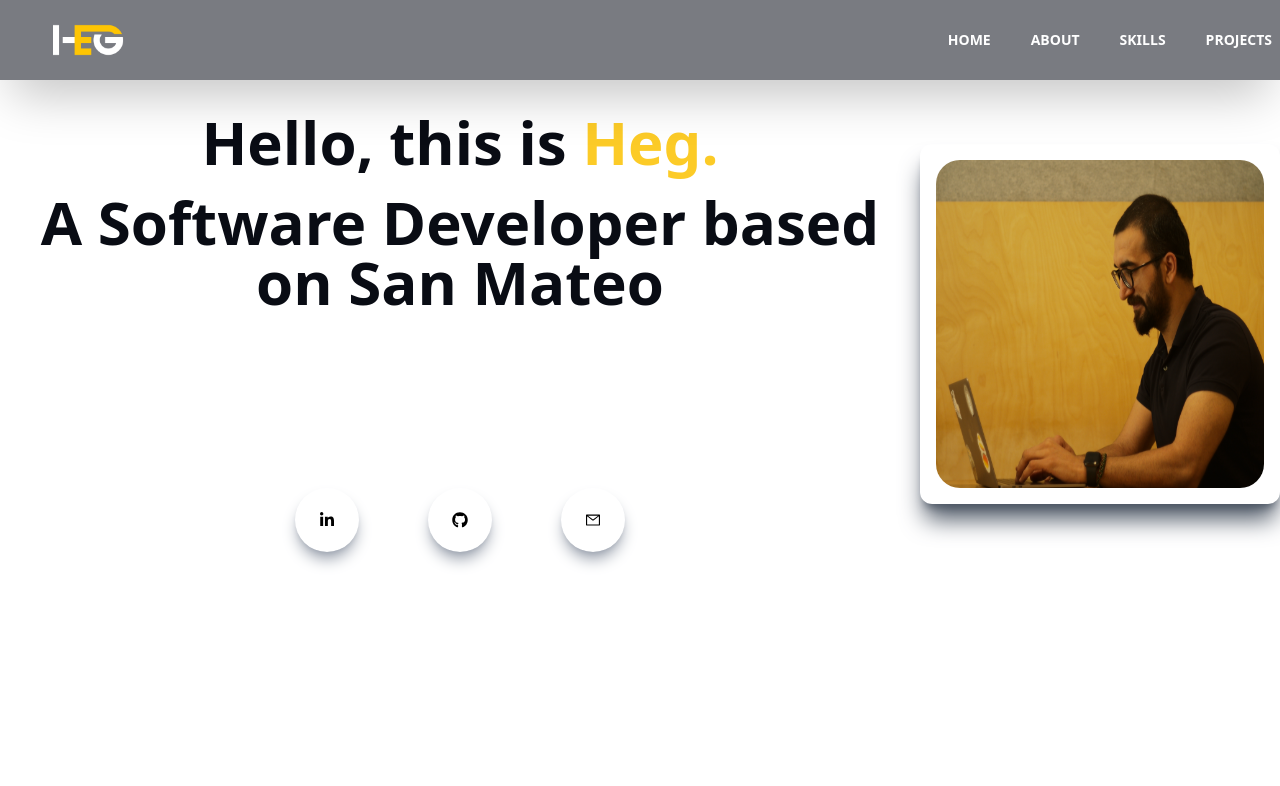
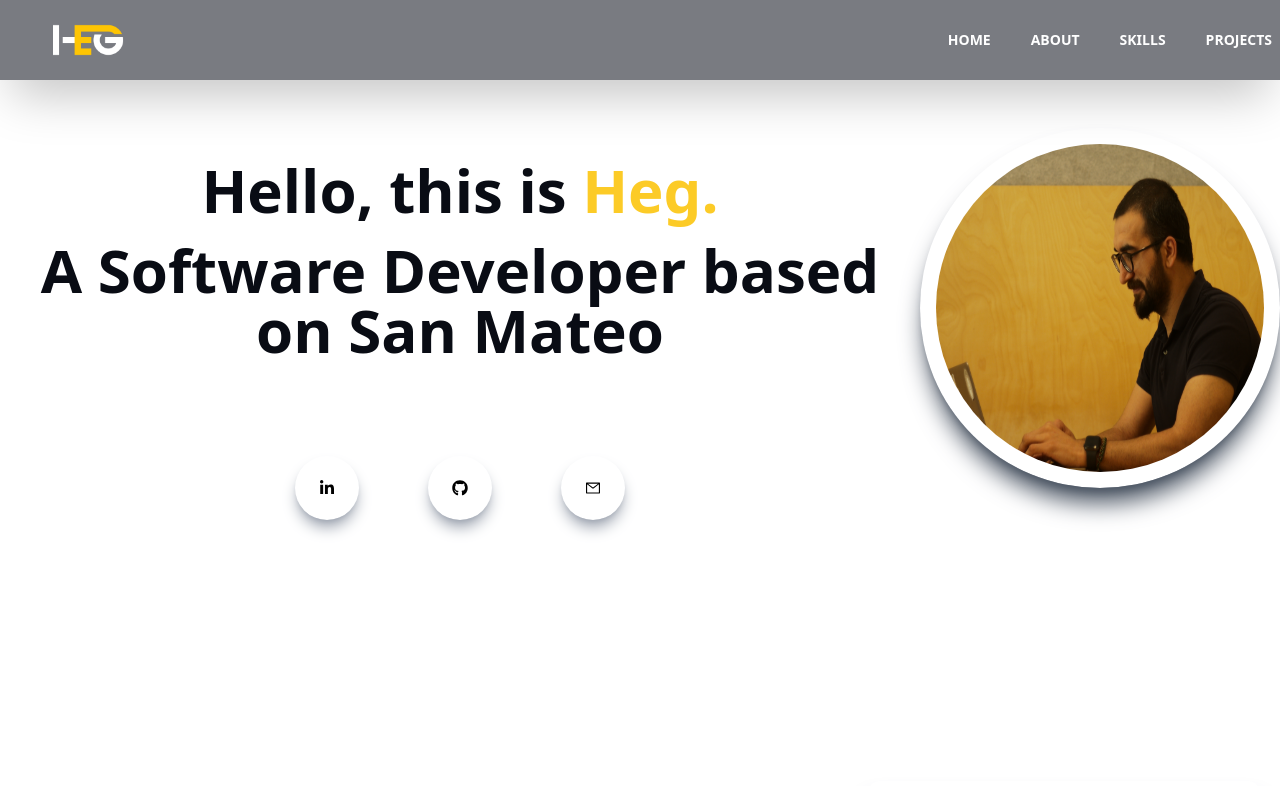
Before and after one commit to erhaneth/Portfolio-, a Next.js app: page / in a window 1280 px wide. Shown: the top 786 px of the page. Built offline with nearby package versions, Linux system fonts and the light colour scheme.

Commit message:
Some Update

```diff
--- a/components/Welcome.jsx
+++ b/components/Welcome.jsx
@@ -10,15 +10,13 @@ export default function Welcome() {
     <div id='home' className="text-center">
       <div className="md:flex-row flex-col flex justify-center items-center">
         <div className="">
-          <h1 className="py-8 text-[#090c14]">
+          <h1 className="py-20 text-[#090c14]">
             <p className="mb-5">
               Hello, this is <span className="text-[#fccb27]">Heg.</span>
             </p>
             <p>A Software Developer based on San Mateo</p>
           </h1>
-          <p className="py-16 text-gray-600 max-w-[%35] m-auto">
 
-          </p>
           <div className="flex items-center justify-between max-w-[330px] m-auto py-4">
             <a
               className="rounded-full shadow-lg shadow-gray-400 p-6 cursor-pointer hover:scale-105 ease-in duration-300"
@@ -49,8 +47,8 @@ export default function Welcome() {
             </Link>
           </div>
         </div>
-        <div className=" h-auto m-auto shadow-xl shadow-gray-600 rounded-xl flex items-center justify-center p-4">
-            <Image src={AboutImg} className="rounded-3xl" alt="/"
+        <div className="h-auto m-auto shadow-xl shadow-gray-600 rounded-full flex items-center justify-center p-4">
+            <Image src={AboutImg} className=" rounded-full" alt="/"
              width="450px"
              height="450px"
             />
--- a/components/welcome.jsx
+++ b/components/welcome.jsx
@@ -10,15 +10,13 @@ export default function Welcome() {
     <div id='home' className="text-center">
       <div className="md:flex-row flex-col flex justify-center items-center">
         <div className="">
-          <h1 className="py-8 text-[#090c14]">
+          <h1 className="py-20 text-[#090c14]">
             <p className="mb-5">
               Hello, this is <span className="text-[#fccb27]">Heg.</span>
             </p>
             <p>A Software Developer based on San Mateo</p>
           </h1>
-          <p className="py-16 text-gray-600 max-w-[%35] m-auto">
 
-          </p>
           <div className="flex items-center justify-between max-w-[330px] m-auto py-4">
             <a
               className="rounded-full shadow-lg shadow-gray-400 p-6 cursor-pointer hover:scale-105 ease-in duration-300"
@@ -49,8 +47,8 @@ export default function Welcome() {
             </Link>
           </div>
         </div>
-        <div className=" h-auto m-auto shadow-xl shadow-gray-600 rounded-xl flex items-center justify-center p-4">
-            <Image src={AboutImg} className="rounded-3xl" alt="/"
+        <div className="h-auto m-auto shadow-xl shadow-gray-600 rounded-full flex items-center justify-center p-4">
+            <Image src={AboutImg} className=" rounded-full" alt="/"
              width="450px"
              height="450px"
             />
```
